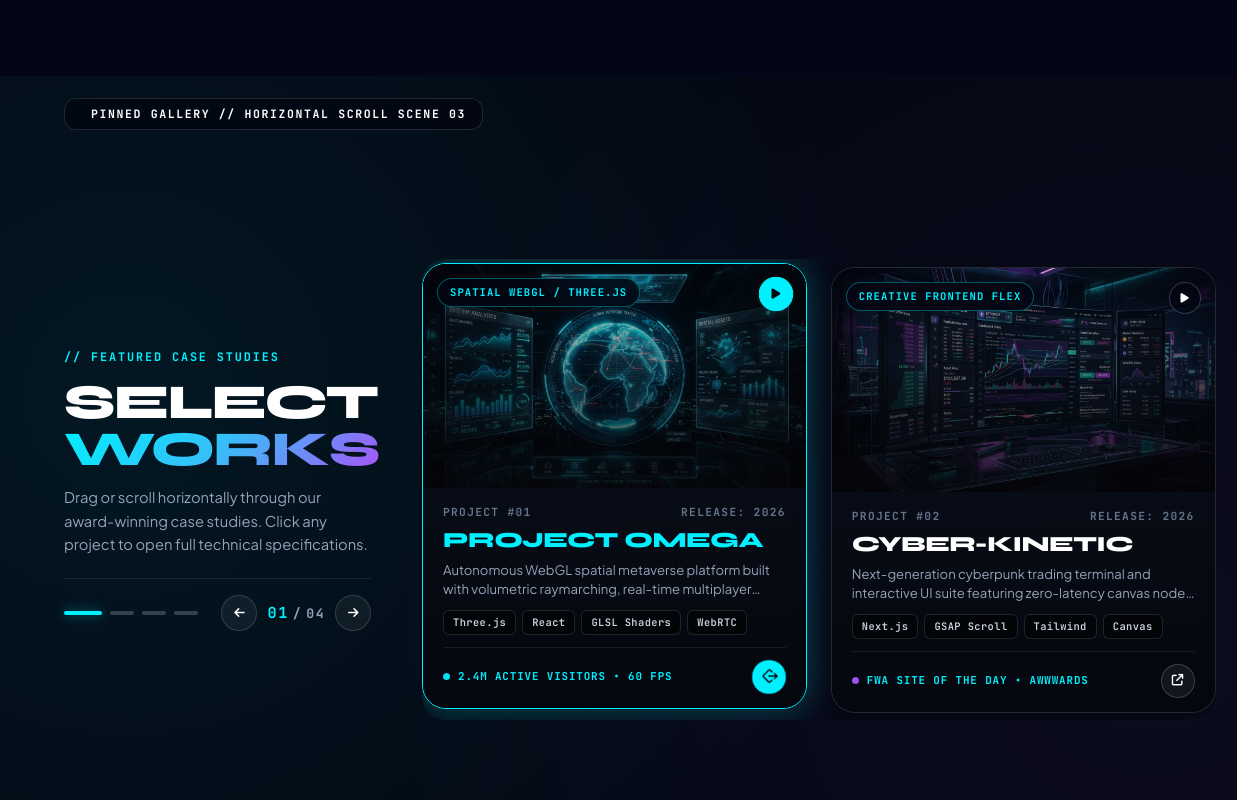
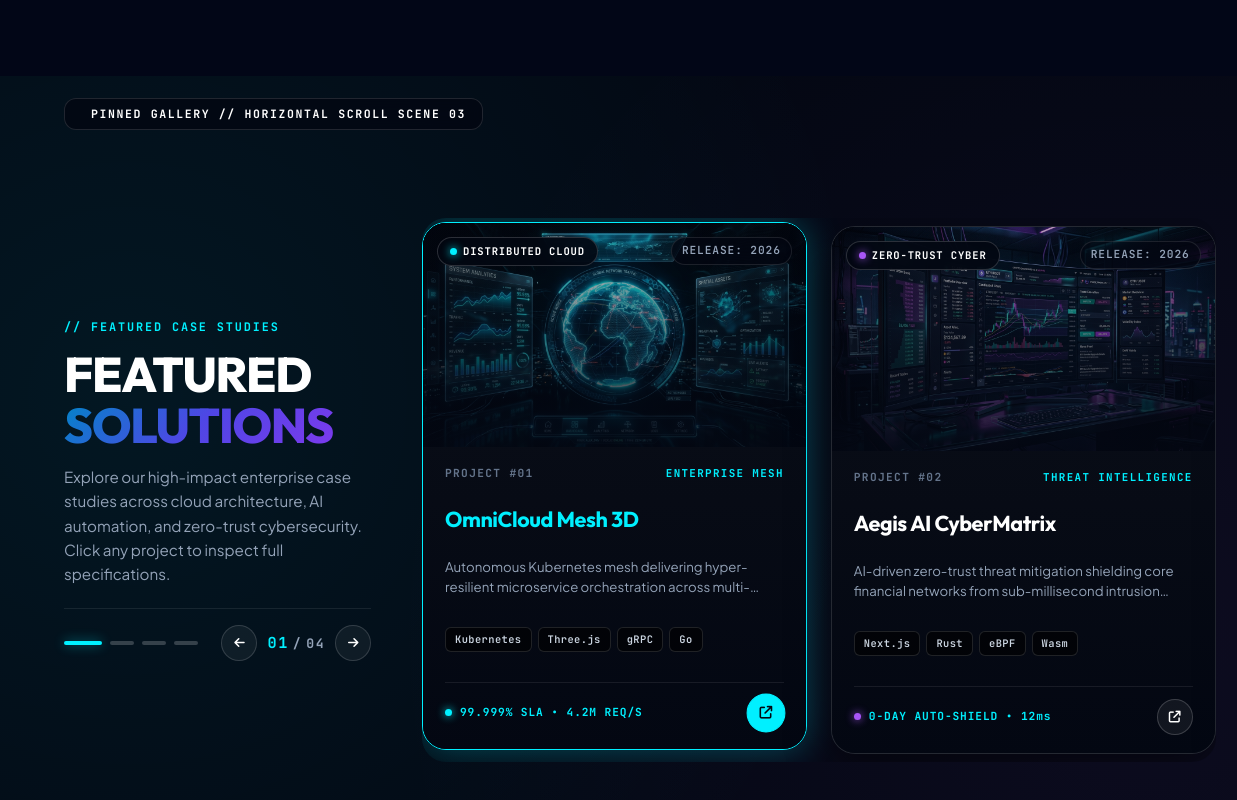
Before and after one commit to kunalwebdesigner54/Xiphias, a website: page index.html in a window 1280 px wide. Shown: the part 7477-8277 px from the top of the page, 0-1237 px from the left. Drawn offline with nearby package versions, Linux system fonts and the light colour scheme; some icons are missing.

Commit message:
feat: redesign Featured Solutions showcase with realistic images, brand Space Grotesk typography, 2-box side-by-side layout, and pure white active nav link

```diff
--- a/css/style.css
+++ b/css/style.css
@@ -1105,26 +1105,20 @@ h1, h2, h3, h4, h5, h6 {
 }
 
 .works-slider-title {
-  font-family: 'Syne', 'Space Grotesk', sans-serif;
-  font-size: clamp(2.2rem, 3.8vw, 3.6rem);
-  font-weight: 900;
-  line-height: 0.96;
-  letter-spacing: -0.035em;
+  font-family: var(--font-heading);
+  font-size: clamp(2.2rem, 3.8vw, 3.4rem);
+  font-weight: 800;
+  line-height: 1.05;
+  letter-spacing: -0.025em;
   text-transform: uppercase;
   margin-bottom: 14px;
   color: #ffffff;
 }
 
-.gradient-text-cyan {
-  background: linear-gradient(135deg, #00f0ff 0%, #38bdf8 50%, #a855f7 100%);
-  -webkit-background-clip: text;
-  -webkit-text-fill-color: transparent;
-  display: inline-block;
-}
-
 .works-slider-desc {
-  font-size: 0.92rem;
-  line-height: 1.58;
+  font-family: var(--font-body);
+  font-size: 0.95rem;
+  line-height: 1.6;
   color: #94a3b8;
   margin-bottom: 0;
 }
@@ -1211,7 +1205,7 @@ h1, h2, h3, h4, h5, h6 {
   font-size: 0.95rem;
 }
 
-/* Right Column: Viewport & Slideshow Track - 2 Boxes Visible Side-By-Side */
+/* Right Column: Viewport & Slideshow Track - Exactly 2 Boxes Visible Side-By-Side */
 .works-slideshow-viewport {
   flex: 1 1 auto;
   min-width: 0;
@@ -1236,18 +1230,19 @@ h1, h2, h3, h4, h5, h6 {
   padding: 0;
 }
 
-/* Slide Box Card - Exactly 2 Boxes per View on Desktop, No Cutting Off */
+/* Slide Box Card - Exactly 2 Boxes per View on Desktop with Realistic Images */
 .works-slide-card {
   position: relative;
   flex: 0 0 calc((100% - 24px) / 2);
   width: calc((100% - 24px) / 2);
   min-width: calc((100% - 24px) / 2);
   max-width: calc((100% - 24px) / 2);
+  height: clamp(510px, 66vh, 560px);
   box-sizing: border-box;
   background: rgba(8, 12, 22, 0.94);
   border-radius: 24px;
   border: 1px solid rgba(255, 255, 255, 0.12);
-  box-shadow: 0 10px 30px rgba(0, 0, 0, 0.45);
+  box-shadow: 0 16px 40px rgba(0, 0, 0, 0.5);
   overflow: hidden;
   display: flex;
   flex-direction: column;
@@ -1260,7 +1255,7 @@ h1, h2, h3, h4, h5, h6 {
 .works-slide-card.active {
   transform: translateY(-4px);
   border-color: #00f0ff;
-  box-shadow: 0 0 35px rgba(0, 240, 255, 0.28);
+  box-shadow: 0 0 36px rgba(0, 240, 255, 0.28);
 }
 
 .works-slide-card:hover .slide-card-title,
@@ -1268,20 +1263,20 @@ h1, h2, h3, h4, h5, h6 {
   color: #00f0ff;
 }
 
-/* Increased Image Height & Cyber Look */
+/* Realistic Image Media Top Area (Increased Height) */
 .slide-card-media {
   position: relative;
   width: 100%;
-  height: clamp(210px, 28vh, 260px);
+  height: clamp(210px, 28vh, 250px);
   overflow: hidden;
-  background: #060913;
+  background: #030712;
 }
 
 .slide-card-img {
   width: 100%;
   height: 100%;
   object-fit: cover;
-  transition: transform 0.65s cubic-bezier(0.2, 0.8, 0.2, 1);
+  transition: transform 0.6s cubic-bezier(0.2, 0.8, 0.2, 1);
   display: block;
 }
 
@@ -1289,67 +1284,91 @@ h1, h2, h3, h4, h5, h6 {
   transform: scale(1.06);
 }
 
-.slide-media-grid-overlay {
+.slide-media-overlay {
   position: absolute;
   inset: 0;
-  background: linear-gradient(to bottom, rgba(5, 5, 8, 0.15) 0%, rgba(5, 5, 8, 0.8) 100%),
-              radial-gradient(circle at 50% 50%, transparent 40%, rgba(3, 7, 18, 0.75) 100%);
+  background: linear-gradient(to bottom, rgba(3, 7, 18, 0.2) 0%, rgba(3, 7, 18, 0.85) 100%),
+              radial-gradient(circle at 50% 50%, transparent 40%, rgba(3, 7, 18, 0.6) 100%);
   pointer-events: none;
   z-index: 1;
 }
 
-.slide-card-category {
+.slide-media-top {
   position: absolute;
   top: 14px;
   left: 14px;
-  background: rgba(3, 7, 18, 0.85);
-  backdrop-filter: blur(10px);
-  -webkit-backdrop-filter: blur(10px);
-  border: 1px solid rgba(0, 240, 255, 0.35);
-  color: #00f0ff;
+  right: 14px;
+  display: flex;
+  align-items: center;
+  justify-content: space-between;
+  z-index: 2;
+}
+
+.slide-cat-badge {
+  padding: 5px 12px;
+  border-radius: 999px;
+  background: rgba(3, 7, 18, 0.88);
+  backdrop-filter: blur(8px);
+  -webkit-backdrop-filter: blur(8px);
+  border: 1px solid rgba(255, 255, 255, 0.16);
   font-family: 'JetBrains Mono', monospace;
   font-size: 0.66rem;
   font-weight: 700;
-  letter-spacing: 0.1em;
-  padding: 5px 12px;
+  color: #ffffff;
+  letter-spacing: 0.08em;
+  display: inline-flex;
+  align-items: center;
+  gap: 6px;
+  text-transform: uppercase;
+}
+
+.slide-year-tag {
+  font-family: 'JetBrains Mono', monospace;
+  font-size: 0.7rem;
+  color: #94a3b8;
+  font-weight: 600;
+  letter-spacing: 0.08em;
+  background: rgba(3, 7, 18, 0.7);
+  padding: 4px 10px;
   border-radius: 999px;
-  text-transform: uppercase;
-  z-index: 2;
-}
-
-.slide-card-play-btn {
-  position: absolute;
-  top: 14px;
-  right: 14px;
-  width: 32px;
-  height: 32px;
+  border: 1px solid rgba(255, 255, 255, 0.1);
+}
+
+.badge-dot {
+  width: 7px;
+  height: 7px;
   border-radius: 50%;
-  background: rgba(3, 7, 18, 0.8);
-  border: 1px solid rgba(255, 255, 255, 0.2);
-  color: #ffffff;
-  display: flex;
-  align-items: center;
-  justify-content: center;
-  font-size: 0.68rem;
-  z-index: 2;
-  transition: all 0.3s ease;
-}
-
-.works-slide-card:hover .slide-card-play-btn,
-.works-slide-card.active .slide-card-play-btn {
+  display: inline-block;
+}
+
+.badge-dot.pulse-cyan {
   background: #00f0ff;
-  color: #030712;
-  border-color: #00f0ff;
-  transform: scale(1.08);
+  box-shadow: 0 0 8px #00f0ff;
+}
+
+.badge-dot.pulse-purple {
+  background: #a855f7;
+  box-shadow: 0 0 8px #a855f7;
+}
+
+.badge-dot.pulse-blue {
+  background: #38bdf8;
+  box-shadow: 0 0 8px #38bdf8;
+}
+
+.badge-dot.pulse-green {
+  background: #10b981;
+  box-shadow: 0 0 8px #10b981;
 }
 
 /* Card Body */
 .slide-card-body {
-  padding: 16px 20px 14px 20px;
+  padding: 18px 22px 18px 22px;
   display: flex;
   flex-direction: column;
   flex-grow: 1;
-  background: linear-gradient(180deg, rgba(8, 12, 22, 0.8) 0%, rgba(4, 7, 14, 0.98) 100%);
+  justify-content: space-between;
+  background: linear-gradient(180deg, rgba(8, 12, 22, 0.85) 0%, rgba(3, 7, 18, 0.98) 100%);
 }
 
 .slide-card-meta {
@@ -1361,23 +1380,28 @@ h1, h2, h3, h4, h5, h6 {
   letter-spacing: 0.12em;
   color: #64748b;
   font-weight: 700;
-  margin-bottom: 6px;
+  margin-bottom: 4px;
+}
+
+.slide-tech-main {
+  color: #00f0ff;
+  font-size: 0.68rem;
 }
 
 .slide-card-title {
-  font-family: 'Syne', 'Space Grotesk', sans-serif;
+  font-family: var(--font-heading);
   font-size: 1.35rem;
-  font-weight: 800;
+  font-weight: 700;
   color: #ffffff;
   letter-spacing: -0.02em;
-  margin-bottom: 6px;
-  text-transform: uppercase;
+  margin: 2px 0 6px 0;
   transition: color 0.3s ease;
 }
 
-.slide-card-tagline {
-  font-size: 0.82rem;
-  line-height: 1.45;
+.slide-card-desc {
+  font-family: var(--font-body);
+  font-size: 0.83rem;
+  line-height: 1.48;
   color: #94a3b8;
   margin-bottom: 12px;
   display: -webkit-box;
@@ -1387,7 +1411,7 @@ h1, h2, h3, h4, h5, h6 {
 }
 
 /* Tech Badges */
-.slide-card-tags {
+.slide-tech-tags {
   display: flex;
   flex-wrap: wrap;
   gap: 6px;
@@ -1403,15 +1427,14 @@ h1, h2, h3, h4, h5, h6 {
   font-weight: 600;
   letter-spacing: 0.04em;
   color: #cbd5e1;
-  background: rgba(0, 0, 0, 0.5);
+  background: rgba(0, 0, 0, 0.6);
   border: 1px solid rgba(255, 255, 255, 0.12);
   border-radius: 6px;
   white-space: nowrap;
 }
 
-/* Footer / Action */
+/* Card Bottom Footer */
 .slide-card-footer {
-  margin-top: auto;
   padding-top: 12px;
   border-top: 1px solid rgba(255, 255, 255, 0.08);
   display: flex;
@@ -1420,18 +1443,10 @@ h1, h2, h3, h4, h5, h6 {
   gap: 12px;
 }
 
-.slide-metric-group {
+.slide-metric-info {
   display: flex;
   align-items: center;
   gap: 8px;
-}
-
-.slide-metric-text {
-  font-family: 'JetBrains Mono', monospace;
-  font-size: 0.68rem;
-  letter-spacing: 0.08em;
-  color: #00f0ff;
-  font-weight: 700;
 }
 
 .metric-indicator {
@@ -1441,39 +1456,37 @@ h1, h2, h3, h4, h5, h6 {
   display: inline-block;
 }
 
-.metric-indicator.live-pulse {
+.metric-indicator.live-cyan {
   background: #00f0ff;
-  animation: pulseCyan 1.8s infinite;
-}
-
-.metric-indicator.award-pulse {
+  box-shadow: 0 0 8px #00f0ff;
+}
+
+.metric-indicator.live-purple {
   background: #a855f7;
-  animation: pulsePurple 1.8s infinite;
-}
-
-.metric-indicator.shield-pulse {
+  box-shadow: 0 0 8px #a855f7;
+}
+
+.metric-indicator.live-blue {
+  background: #38bdf8;
+  box-shadow: 0 0 8px #38bdf8;
+}
+
+.metric-indicator.live-green {
   background: #10b981;
-  animation: pulseGreen 1.8s infinite;
-}
-
-@keyframes pulseCyan {
-  0%, 100% { opacity: 1; transform: scale(1); }
-  50% { opacity: 0.4; transform: scale(0.8); }
-}
-
-@keyframes pulsePurple {
-  0%, 100% { opacity: 1; transform: scale(1); }
-  50% { opacity: 0.4; transform: scale(0.8); }
-}
-
-@keyframes pulseGreen {
-  0%, 100% { opacity: 1; transform: scale(1); }
-  50% { opacity: 0.4; transform: scale(0.8); }
-}
-
-.slide-action-circle {
-  width: 34px;
-  height: 34px;
+  box-shadow: 0 0 8px #10b981;
+}
+
+.slide-metric-label {
+  font-family: 'JetBrains Mono', monospace;
+  font-size: 0.7rem;
+  letter-spacing: 0.08em;
+  color: #00f0ff;
+  font-weight: 700;
+}
+
+.slide-action-btn {
+  width: 36px;
+  height: 36px;
   border-radius: 50%;
   background: rgba(255, 255, 255, 0.06);
   border: 1px solid rgba(255, 255, 255, 0.18);
@@ -1481,18 +1494,19 @@ h1, h2, h3, h4, h5, h6 {
   display: flex;
   align-items: center;
   justify-content: center;
-  font-size: 0.72rem;
+  font-size: 0.74rem;
   text-decoration: none;
-  transition: all 0.3s cubic-bezier(0.2, 0.8, 0.2, 1);
-}
-
-.works-slide-card:hover .slide-action-circle,
-.works-slide-card.active .slide-action-circle {
+  transition: all 0.3s ease;
+}
+
+.works-slide-card:hover .slide-action-btn,
+.works-slide-card.active .slide-action-btn {
   background: #00f0ff;
   color: #030712;
   border-color: #00f0ff;
-  transform: rotate(45deg);
-}
+  transform: scale(1.08);
+}
+
 
 /* Compact Height Viewport Optimization (e.g. 1366x641) */
 @media (max-height: 720px) {
--- a/index.html
+++ b/index.html
@@ -11,8 +11,8 @@
   <link rel="preconnect" href="https://fonts.gstatic.com" crossorigin>
   <link rel="stylesheet" href="https://fonts.googleapis.com/css2?family=JetBrains+Mono:wght@400;500;600;700;800&family=Syne:wght@700;800;900&family=Space+Grotesk:wght@600;700;800&family=Plus+Jakarta+Sans:wght@400;500;600;700&display=swap">
   <link rel="stylesheet" href="https://cdnjs.cloudflare.com/ajax/libs/font-awesome/6.5.1/css/all.min.css">
-  <link rel="stylesheet" href="css/style.css?v=4.0">
-  <link rel="stylesheet" href="css/responsive.css?v=4.0">
+  <link rel="stylesheet" href="css/style.css?v=4.2">
+  <link rel="stylesheet" href="css/responsive.css?v=4.2">
 </head>
 <body>
 
@@ -315,10 +315,10 @@
           <div class="works-intro-col">
             <div class="works-eyebrow">// FEATURED CASE STUDIES</div>
             <h2 class="works-slider-title">
-              SELECT <br><span class="gradient-text-cyan">WORKS</span>
+              FEATURED <br><span class="gradient-text">SOLUTIONS</span>
             </h2>
             <p class="works-slider-desc">
-              Drag or scroll horizontally through our award-winning case studies. Click any project to open full technical specifications.
+              Explore our high-impact enterprise case studies across cloud architecture, AI automation, and zero-trust cybersecurity. Click any project to inspect full specifications.
             </p>
 
             <!-- Slide Controller: 1 Box At A Time -->
@@ -349,132 +349,140 @@
           <div class="works-slideshow-viewport" id="worksSlideshowViewport">
             <div class="works-slideshow-track" id="worksSlideshowTrack">
 
-              <!-- Slide Box 01: PROJECT OMEGA -->
+              <!-- Slide Box 01: OmniCloud Mesh 3D -->
               <article class="works-slide-card active" data-index="0">
                 <div class="slide-card-media">
-                  <img src="images/project-omega.jpg" alt="Project Omega - Autonomous Spatial WebGL Platform" class="slide-card-img" loading="lazy">
-                  <div class="slide-media-grid-overlay"></div>
-                  <span class="slide-card-category">SPATIAL WEBGL / THREE.JS</span>
-                  <div class="slide-card-play-btn" aria-hidden="true"><i class="fa-solid fa-play"></i></div>
+                  <img src="images/project-omega.jpg" alt="OmniCloud Mesh 3D Architecture" class="slide-card-img" loading="lazy">
+                  <div class="slide-media-overlay"></div>
+                  <div class="slide-media-top">
+                    <span class="slide-cat-badge"><span class="badge-dot pulse-cyan"></span> DISTRIBUTED CLOUD</span>
+                    <span class="slide-year-tag">RELEASE: 2026</span>
+                  </div>
                 </div>
                 <div class="slide-card-body">
                   <div class="slide-card-meta">
                     <span class="slide-project-num">PROJECT #01</span>
-                    <span class="slide-release-year">RELEASE: 2026</span>
+                    <span class="slide-tech-main">ENTERPRISE MESH</span>
                   </div>
-                  <h3 class="slide-card-title">PROJECT OMEGA</h3>
-                  <p class="slide-card-tagline">Autonomous WebGL spatial metaverse platform built with volumetric raymarching, real-time multiplayer audio, and custom shaders.</p>
-                  <div class="slide-card-tags">
+                  <h3 class="slide-card-title">OmniCloud Mesh 3D</h3>
+                  <p class="slide-card-desc">Autonomous Kubernetes mesh delivering hyper-resilient microservice orchestration across multi-region edge clusters.</p>
+                  <div class="slide-tech-tags">
+                    <span class="tech-pill">Kubernetes</span>
                     <span class="tech-pill">Three.js</span>
-                    <span class="tech-pill">React</span>
-                    <span class="tech-pill">GLSL Shaders</span>
-                    <span class="tech-pill">WebRTC</span>
+                    <span class="tech-pill">gRPC</span>
+                    <span class="tech-pill">Go</span>
                   </div>
                   <div class="slide-card-footer">
-                    <div class="slide-metric-group">
-                      <span class="metric-indicator live-pulse"></span>
-                      <span class="slide-metric-text">2.4M ACTIVE VISITORS • 60 FPS</span>
+                    <div class="slide-metric-info">
+                      <span class="metric-indicator live-cyan"></span>
+                      <span class="slide-metric-label">99.999% SLA • 4.2M REQ/S</span>
                     </div>
-                    <a href="products.html" class="slide-action-circle" aria-label="Explore Project Omega Specifications">
+                    <a href="products.html" class="slide-action-btn" aria-label="Explore OmniCloud Mesh Specifications">
                       <i class="fa-solid fa-arrow-up-right-from-square"></i>
                     </a>
                   </div>
                 </div>
               </article>
 
-              <!-- Slide Box 02: CYBER-KINETIC -->
+              <!-- Slide Box 02: Aegis AI CyberMatrix -->
               <article class="works-slide-card" data-index="1">
                 <div class="slide-card-media">
-                  <img src="images/project-cyber.jpg" alt="Cyber-Kinetic Interface Suite" class="slide-card-img" loading="lazy">
-                  <div class="slide-media-grid-overlay"></div>
-                  <span class="slide-card-category">CREATIVE FRONTEND FLEX</span>
-                  <div class="slide-card-play-btn" aria-hidden="true"><i class="fa-solid fa-play"></i></div>
+                  <img src="images/project-cyber.jpg" alt="Aegis AI Cybersecurity Matrix" class="slide-card-img" loading="lazy">
+                  <div class="slide-media-overlay"></div>
+                  <div class="slide-media-top">
+                    <span class="slide-cat-badge"><span class="badge-dot pulse-purple"></span> ZERO-TRUST CYBER</span>
+                    <span class="slide-year-tag">RELEASE: 2026</span>
+                  </div>
                 </div>
                 <div class="slide-card-body">
                   <div class="slide-card-meta">
                     <span class="slide-project-num">PROJECT #02</span>
-                    <span class="slide-release-year">RELEASE: 2026</span>
+                    <span class="slide-tech-main">THREAT INTELLIGENCE</span>
                   </div>
-                  <h3 class="slide-card-title">CYBER-KINETIC</h3>
-                  <p class="slide-card-tagline">Next-generation cyberpunk trading terminal and interactive UI suite featuring zero-latency canvas node graphs and GLSL glitch filters.</p>
-                  <div class="slide-card-tags">
+                  <h3 class="slide-card-title">Aegis AI CyberMatrix</h3>
+                  <p class="slide-card-desc">AI-driven zero-trust threat mitigation shielding core financial networks from sub-millisecond intrusion vectors.</p>
+                  <div class="slide-tech-tags">
                     <span class="tech-pill">Next.js</span>
-                    <span class="tech-pill">GSAP Scroll</span>
-                    <span class="tech-pill">Tailwind</span>
-                    <span class="tech-pill">Canvas</span>
+                    <span class="tech-pill">Rust</span>
+                    <span class="tech-pill">eBPF</span>
+                    <span class="tech-pill">Wasm</span>
                   </div>
                   <div class="slide-card-footer">
-                    <div class="slide-metric-group">
-                      <span class="metric-indicator award-pulse"></span>
-                      <span class="slide-metric-text">FWA SITE OF THE DAY • AWWWARDS</span>
+                    <div class="slide-metric-info">
+                      <span class="metric-indicator live-purple"></span>
+                      <span class="slide-metric-label">0-DAY AUTO-SHIELD • 12ms</span>
                     </div>
-                    <a href="services.html" class="slide-action-circle" aria-label="Explore Cyber-Kinetic Specifications">
+                    <a href="services.html" class="slide-action-btn" aria-label="Explore Aegis AI Specifications">
                       <i class="fa-solid fa-arrow-up-right-from-square"></i>
                     </a>
                   </div>
                 </div>
               </article>
 
-              <!-- Slide Box 03: AETHER 3D AUDIO -->
+              <!-- Slide Box 03: Synapse Neural 3D -->
               <article class="works-slide-card" data-index="2">
                 <div class="slide-card-media">
-                  <img src="images/project-neural.jpg" alt="Aether 3D Audio Reactive Environment" class="slide-card-img" loading="lazy">
-                  <div class="slide-media-grid-overlay"></div>
-                  <span class="slide-card-category">AUDIO-REACTIVE SYNTHESIS</span>
-                  <div class="slide-card-play-btn" aria-hidden="true"><i class="fa-solid fa-play"></i></div>
+                  <img src="images/project-neural.jpg" alt="Synapse Neural Analytics Engine" class="slide-card-img" loading="lazy">
+                  <div class="slide-media-overlay"></div>
+                  <div class="slide-media-top">
+                    <span class="slide-cat-badge"><span class="badge-dot pulse-blue"></span> NEURAL ANALYTICS</span>
+                    <span class="slide-year-tag">RELEASE: 2025</span>
+                  </div>
                 </div>
                 <div class="slide-card-body">
                   <div class="slide-card-meta">
                     <span class="slide-project-num">PROJECT #03</span>
-                    <span class="slide-release-year">RELEASE: 2025</span>
+                    <span class="slide-tech-main">PREDICTIVE AI</span>
                   </div>
-                  <h3 class="slide-card-title">AETHER 3D AUDIO</h3>
-                  <p class="slide-card-tagline">Generative shader & sound environment where users orchestrate procedural audio tracks driven by live WebGL particle collision physics.</p>
-                  <div class="slide-card-tags">
-                    <span class="tech-pill">Web Audio API</span>
-                    <span class="tech-pill">Canvas 2D</span>
-                    <span class="tech-pill">GLSL</span>
+                  <h3 class="slide-card-title">Synapse Neural 3D</h3>
+                  <p class="slide-card-desc">Real-time generative intelligence engine converting high-velocity telemetry streams into actionable 3D insights.</p>
+                  <div class="slide-tech-tags">
+                    <span class="tech-pill">Python</span>
                     <span class="tech-pill">WebGL</span>
+                    <span class="tech-pill">TensorFlow</span>
+                    <span class="tech-pill">Kafka</span>
                   </div>
                   <div class="slide-card-footer">
-                    <div class="slide-metric-group">
-                      <span class="metric-indicator live-pulse"></span>
-                      <span class="slide-metric-text">100% PROCEDURAL • ZERO ASSETS</span>
+                    <div class="slide-metric-info">
+                      <span class="metric-indicator live-blue"></span>
+                      <span class="slide-metric-label">60 FPS • 10M DATA PTS</span>
                     </div>
-                    <a href="services.html" class="slide-action-circle" aria-label="Explore Aether 3D Audio Specifications">
+                    <a href="services.html" class="slide-action-btn" aria-label="Explore Synapse Neural Specifications">
                       <i class="fa-solid fa-arrow-up-right-from-square"></i>
                     </a>
                   </div>
                 </div>
               </article>
 
-              <!-- Slide Box 04: QUANTUM VAULT -->
+              <!-- Slide Box 04: Quantum Vault Enclave -->
               <article class="works-slide-card" data-index="3">
                 <div class="slide-card-media">
                   <img src="images/project-vault.jpg" alt="Quantum Vault Cryptography Enclave" class="slide-card-img" loading="lazy">
-                  <div class="slide-media-grid-overlay"></div>
-                  <span class="slide-card-category">ZERO-TRUST CYBER DEFENSE</span>
-                  <div class="slide-card-play-btn" aria-hidden="true"><i class="fa-solid fa-play"></i></div>
+                  <div class="slide-media-overlay"></div>
+                  <div class="slide-media-top">
+                    <span class="slide-cat-badge"><span class="badge-dot pulse-green"></span> QUANTUM SECURITY</span>
+                    <span class="slide-year-tag">RELEASE: 2026</span>
+                  </div>
                 </div>
                 <div class="slide-card-body">
                   <div class="slide-card-meta">
                     <span class="slide-project-num">PROJECT #04</span>
-                    <span class="slide-release-year">RELEASE: 2026</span>
+                    <span class="slide-tech-main">POST-QUANTUM</span>
                   </div>
-                  <h3 class="slide-card-title">QUANTUM VAULT</h3>
-                  <p class="slide-card-tagline">Post-quantum cryptography enclave securing critical enterprise datasets and low-latency microservice communications against quantum vectors.</p>
-                  <div class="slide-card-tags">
+                  <h3 class="slide-card-title">Quantum Vault Enclave</h3>
+                  <p class="slide-card-desc">Post-quantum cryptographic enclave protecting critical enterprise data repositories with zero breach tolerance.</p>
+                  <div class="slide-tech-tags">
                     <span class="tech-pill">Post-Quantum</span>
-                    <span class="tech-pill">Wasm</span>
-                    <span class="tech-pill">eBPF</span>
+                    <span class="tech-pill">Zero-Trust</span>
+                    <span class="tech-pill">TLS 1.3</span>
                     <span class="tech-pill">Go</span>
                   </div>
                   <div class="slide-card-footer">
-                    <div class="slide-metric-group">
-                      <span class="metric-indicator shield-pulse"></span>
-                      <span class="slide-metric-text">0-BREACH PROTOCOL • MIL-SPEC</span>
+                    <div class="slide-metric-info">
+                      <span class="metric-indicator live-green"></span>
+                      <span class="slide-metric-label">MIL-SPEC • 0 DATA LEAKS</span>
                     </div>
-                    <a href="contact.html" class="slide-action-circle" aria-label="Explore Quantum Vault Specifications">
+                    <a href="contact.html" class="slide-action-btn" aria-label="Explore Quantum Vault Specifications">
                       <i class="fa-solid fa-arrow-up-right-from-square"></i>
                     </a>
                   </div>
@@ -582,6 +590,6 @@
   <!-- Scripts -->
   <script src="https://cdnjs.cloudflare.com/ajax/libs/three.js/r128/three.min.js"></script>
   <script src="js/wave3d.js"></script>
-  <script src="js/main.js?v=4.0"></script>
+  <script src="js/main.js?v=4.2"></script>
 </body>
 </html>
```
